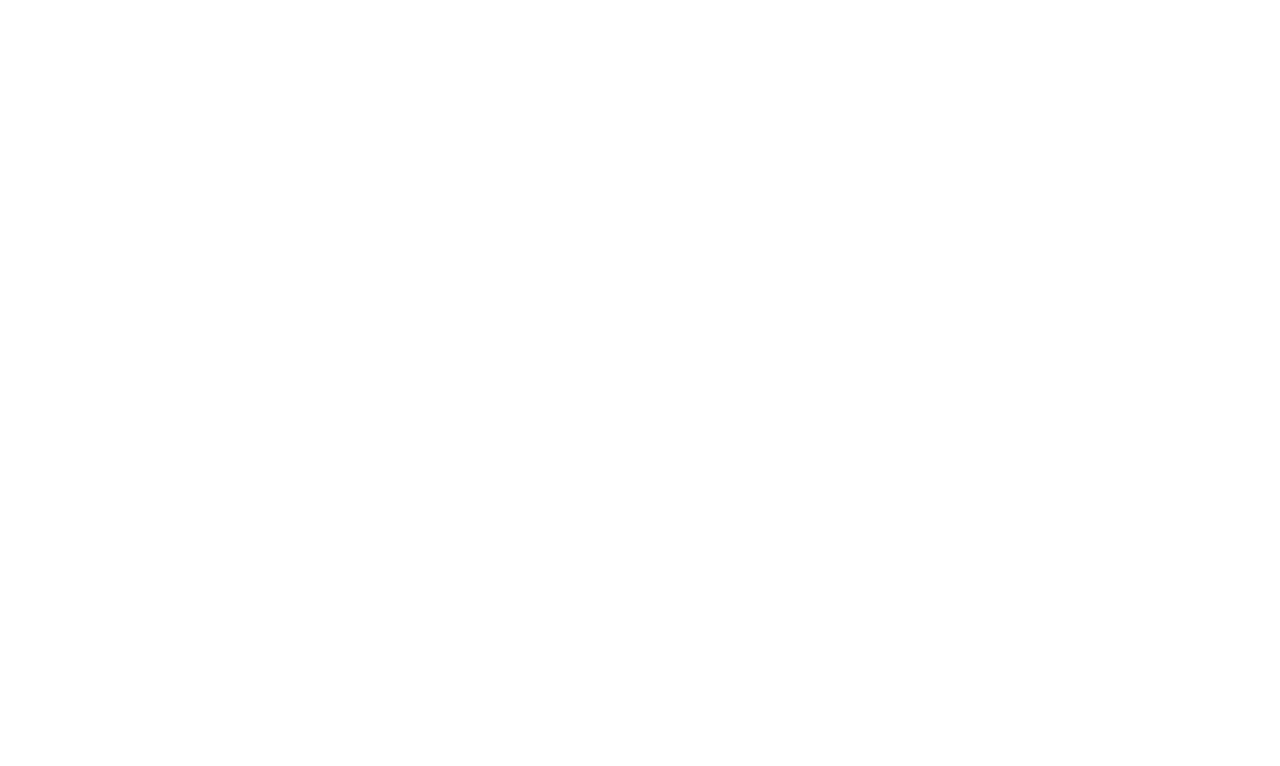
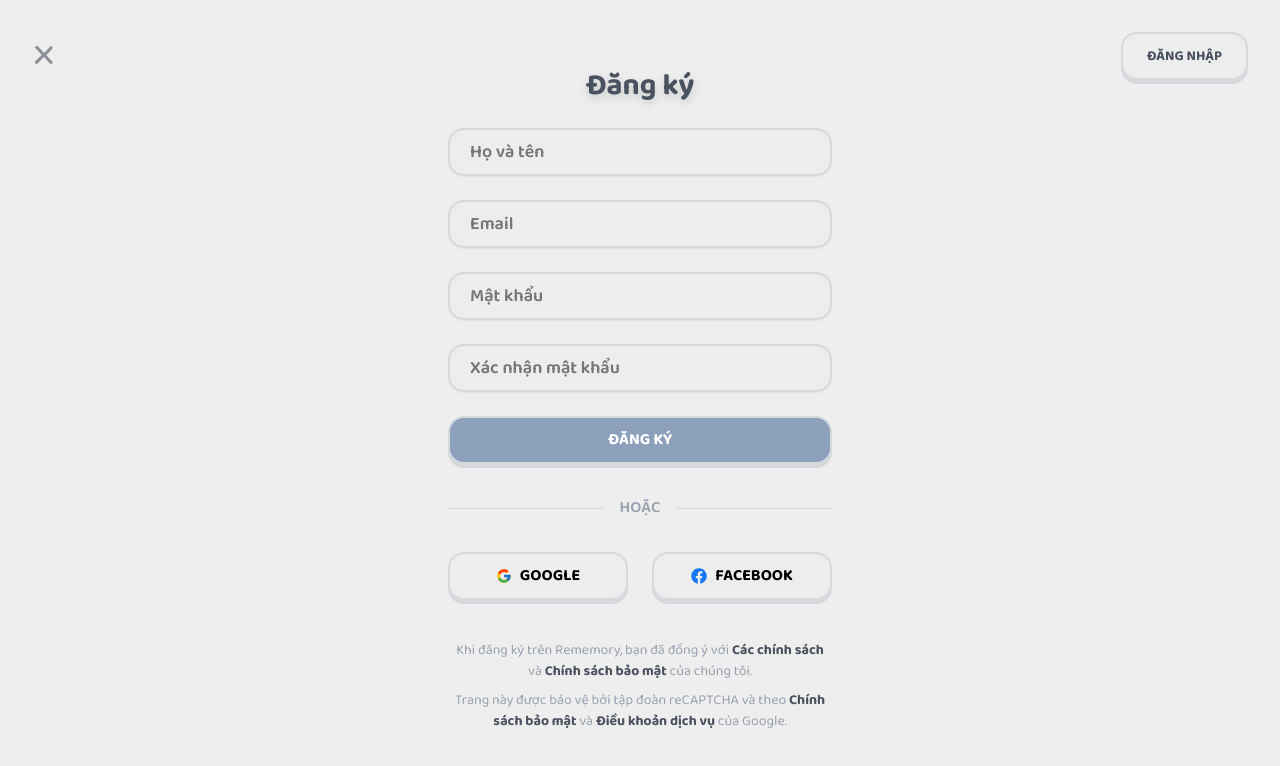
Before and after one commit to quyen-tv/rememory-app, a React (Vite) app: page /auth/register in a window 1280 px wide. Before the commit this address had no page. Shown: the top 766 px of the page. Built offline with nearby package versions, Linux system fonts and the light colour scheme.

Commit message:
feat: add Register page with form and routing, reuse AuthLayout for Register page

```diff
--- a/src/App.tsx
+++ b/src/App.tsx
@@ -1,6 +1,7 @@
 import { BrowserRouter as Router, Route, Routes } from 'react-router-dom'
 import LandingPage from '@/pages/landing/LandingPage'
 import LoginPage from '@/pages/auth/LoginPage'
+import RegisterPage from '@/pages/auth/RegisterPage'
 
 const App = () => {
   return (
@@ -8,6 +9,7 @@
       <Routes>
         <Route path='/' element={<LandingPage />} />
         <Route path='/auth/login' element={<LoginPage />} />
+        <Route path='/auth/register' element={<RegisterPage />} />
       </Routes>
     </Router>
   )
--- a/src/components/auth/AuthLayout.tsx
+++ b/src/components/auth/AuthLayout.tsx
@@ -55,7 +55,7 @@
                 onClick={onMobileLinkClick}
                 className='cursor-pointer font-bold text-[color:var(--secondary)] hover:text-[color:var(--secondary)]/90'
               >
-                ĐĂNG KÝ
+                {mobileLinkText}
               </span>
             </p>
           </div>
--- /dev/null
+++ b/src/pages/auth/RegisterPage.tsx
@@ -0,0 +1,120 @@
+import { useState } from 'react'
+import { useNavigate } from 'react-router-dom'
+import { Input } from '@/components/ui/input'
+import { Button } from '@/components/ui/button'
+import SocialButton from '@/components/auth/SocialButton'
+import AuthLayout from '@/components/auth/AuthLayout'
+import { FcGoogle } from 'react-icons/fc'
+import { FaFacebook } from 'react-icons/fa'
+
+const RegisterPage = () => {
+  const [formData, setFormData] = useState({
+    fullName: '',
+    email: '',
+    password: '',
+    confirmPassword: ''
+  })
+  const navigate = useNavigate()
+
+  const handleInputChange = (field: string, value: string) => {
+    setFormData((prev) => ({
+      ...prev,
+      [field]: value
+    }))
+  }
+
+  const handleSubmit = (e: React.FormEvent) => {
+    e.preventDefault()
+    // Handle registration logic here
+  }
+
+  const handleLoginClick = () => {
+    navigate('/auth/login')
+  }
+
+  return (
+    <AuthLayout
+      title='Đăng ký'
+      actionButtonText='ĐĂNG NHẬP'
+      onActionButtonClick={handleLoginClick}
+      mobilePromptText='Đã có tài khoản?'
+      mobileLinkText='ĐĂNG NHẬP'
+      onMobileLinkClick={handleLoginClick}
+    >
+      <form className='w-full flex flex-col gap-6' onSubmit={handleSubmit}>
+        <Input
+          type='text'
+          placeholder='Họ và tên'
+          value={formData.fullName}
+          onChange={(e) => handleInputChange('fullName', e.target.value)}
+          autoComplete='name'
+          className='h-12 !text-lg font-semibold rounded-2xl border-2 border-[color:var(--border)] bg-[color:var(--background)]/80 focus:ring-[color:var(--ring)] transition-all placeholder:text-lg placeholder:font-semibold px-5'
+        />
+        <Input
+          type='email'
+          placeholder='Email'
+          value={formData.email}
+          onChange={(e) => handleInputChange('email', e.target.value)}
+          autoComplete='email'
+          className='h-12 !text-lg font-semibold rounded-2xl border-2 border-[color:var(--border)] bg-[color:var(--background)]/80 focus:ring-[color:var(--ring)] transition-all placeholder:text-lg placeholder:font-semibold px-5'
+        />
+        <Input
+          type='password'
+          placeholder='Mật khẩu'
+          value={formData.password}
+          onChange={(e) => handleInputChange('password', e.target.value)}
+          autoComplete='new-password'
+          className='h-12 !text-lg font-semibold rounded-2xl border-2 border-[color:var(--border)] bg-[color:var(--background)]/80 focus:ring-[color:var(--ring)] transition-all placeholder:text-lg placeholder:font-semibold px-5'
+        />
+        <Input
+          type='password'
+          placeholder='Xác nhận mật khẩu'
+          value={formData.confirmPassword}
+          onChange={(e) => handleInputChange('confirmPassword', e.target.value)}
+          autoComplete='new-password'
+          className='h-12 !text-lg font-semibold rounded-2xl border-2 border-[color:var(--border)] bg-[color:var(--background)]/80 focus:ring-[color:var(--ring)] transition-all placeholder:text-lg placeholder:font-semibold px-5'
+        />
+        <Button
+          type='submit'
+          className='cursor-pointer w-full h-12 rounded-2xl text-base font-bold shadow-[0_4px_0_0_var(--border)] border-2 border-[color:var(--border)] bg-[color:var(--secondary)] text-[color:var(--secondary-foreground)] hover:bg-[color:var(--secondary)]/90 transition-all'
+        >
+          ĐĂNG KÝ
+        </Button>
+      </form>
+      <div className='flex items-center w-full my-8'>
+        <div className='flex-1 h-px bg-[color:var(--border)]' />
+        <span className='mx-4 text-gray-400 font-semibold text-base'>HOẶC</span>
+        <div className='flex-1 h-px bg-[color:var(--border)]' />
+      </div>
+      <div className='flex gap-6 w-full'>
+        <SocialButton
+          icon={<FcGoogle size={24} />}
+          className='cursor-pointer h-12 rounded-2xl text-base font-bold shadow-[0_4px_0_0_var(--border)] border-2 border-[color:var(--border)] bg-[color:var(--background)]/80 hover:bg-[color:var(--accent)]/30 transition-all duration-200'
+        >
+          GOOGLE
+        </SocialButton>
+        <SocialButton
+          icon={<FaFacebook size={24} color='#1877F3' />}
+          className='cursor-pointer h-12 rounded-2xl text-base font-bold shadow-[0_4px_0_0_var(--border)] border-2 border-[color:var(--border)] bg-[color:var(--background)]/80 hover:bg-[color:var(--accent)]/30 transition-all duration-200'
+        >
+          FACEBOOK
+        </SocialButton>
+      </div>
+      <div className='mt-10 w-full text-center text-[14px] text-gray-400 font-medium space-y-2'>
+        <p>
+          Khi đăng ký trên Rememory, bạn đã đồng ý với{' '}
+          <span className='font-bold text-[color:var(--foreground)]'>Các chính sách</span>
+          <br />
+          và <span className='font-bold text-[color:var(--foreground)]'>Chính sách bảo mật</span> của chúng tôi.
+        </p>
+        <p>
+          Trang này được bảo vệ bởi tập đoàn reCAPTCHA và theo{' '}
+          <span className='font-bold text-[color:var(--foreground)]'>Chính sách bảo mật</span> và{' '}
+          <span className='font-bold text-[color:var(--foreground)]'>Điều khoản dịch vụ</span> của Google.
+        </p>
+      </div>
+    </AuthLayout>
+  )
+}
+
+export default RegisterPage
--- a/src/pages/auth/index.ts
+++ b/src/pages/auth/index.ts
@@ -1 +1,2 @@
 export { default as LoginPage } from './LoginPage'
+export { default as RegisterPage } from './RegisterPage'
```
